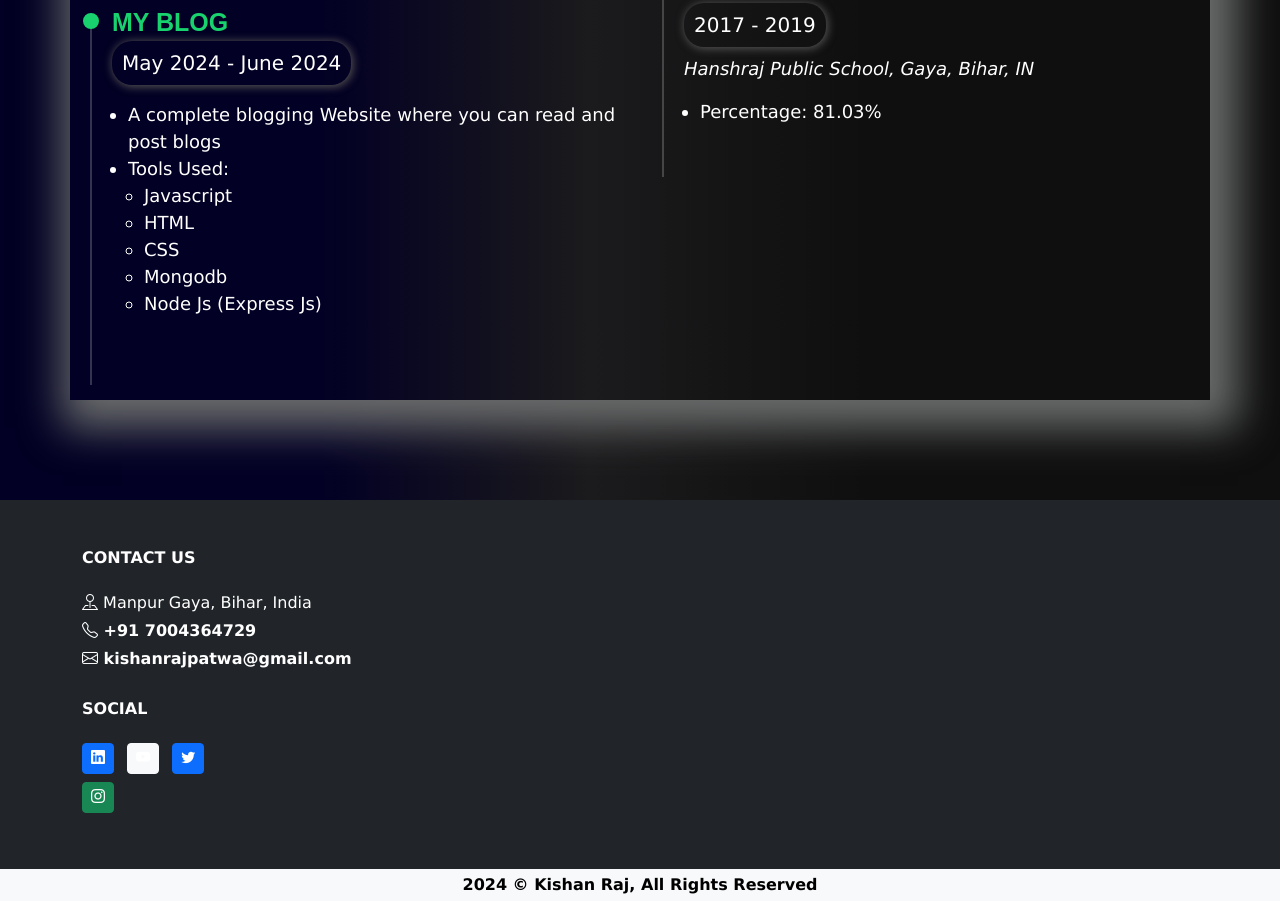
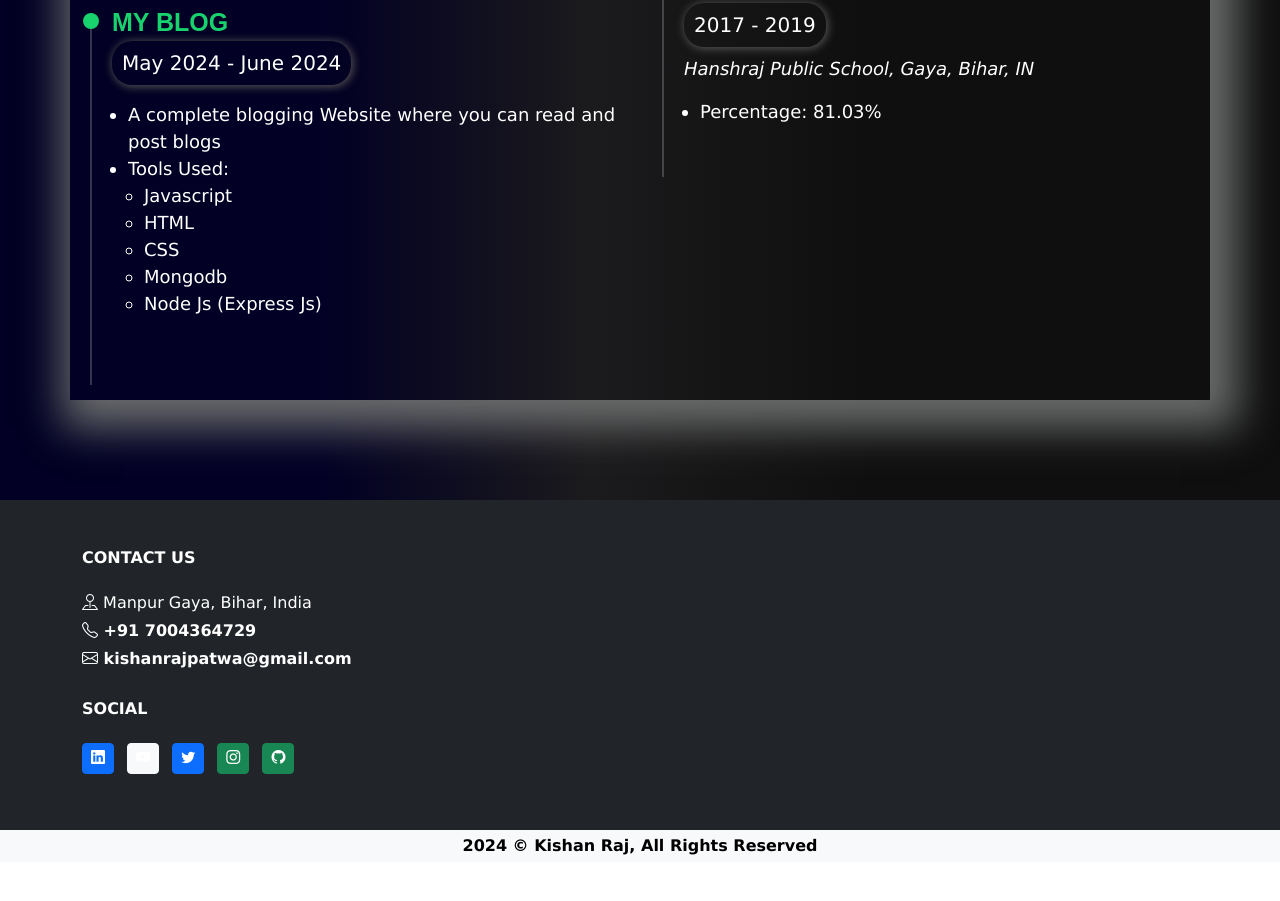
Before and after one commit to nist-kishan/MyPortfolio, a plain HTML site: page portfolio.html in a window 1280 px wide. Shown: the part 2724-3625 px from the top of the page. After the commit the page ends 3586 px from the top, so only its background shows below. Drawn offline with nearby package versions, Linux system fonts and the light colour scheme; a web font is replaced by a local one.

Commit message:
upload 1

```diff
--- a/portfolio.html
+++ b/portfolio.html
@@ -279,7 +279,7 @@
           <a href="mailto:" class="text-white mb-1 text-decoration-none d-block fw-semibold"><i
               class="bi bi-envelope"></i> kishanrajpatwa@gmail.com</a>
         </div>
-        <div class="col-sm-6 col-md-4 mt-4 col-lg-2 text-center text-sm-start">
+        <div class="col-sm-12 col-md-12 mt-4 col-lg-12 text-center text-sm-start">
         <div class="social">
           <h6 class="footer-heading text-uppercase text-white fw-bold">Social</h6>
           <ul class="list-inline my-4">
@@ -291,6 +291,8 @@
                 class="text-white btn-sm btn btn-primary mb-2"><i class="bi bi-twitter"></i></a></li>
             <li class="list-inline-item"><a href="https://www.instagram.com/kishanrby2/"
                 class="text-white btn-sm btn btn-success mb-2"><i class="bi bi-instagram"></i></a></li>
+            <li class="list-inline-item"><a href="https://github.com/nist-kishan/"
+                  class="text-white btn-sm btn btn-success mb-2"><i class="bi bi-github"></i></a></li>
           </ul>
         </div>
       </div>
```
Also changed, not shown: 1 other file.
